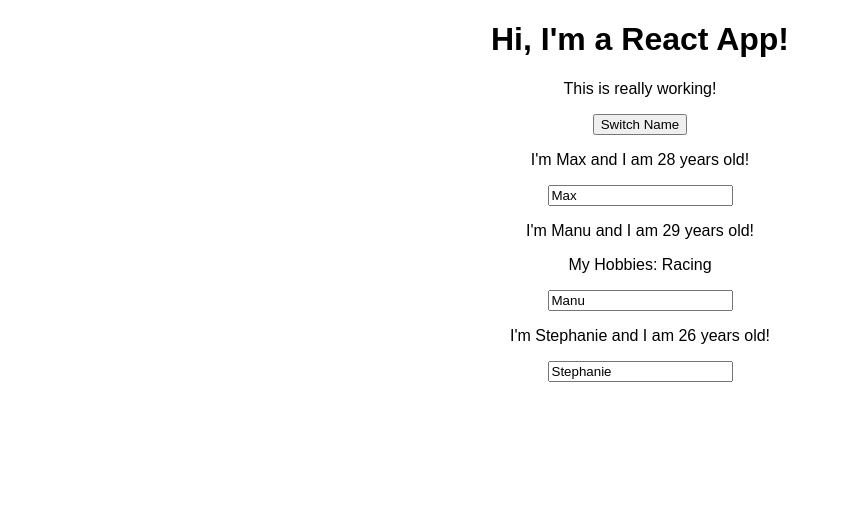
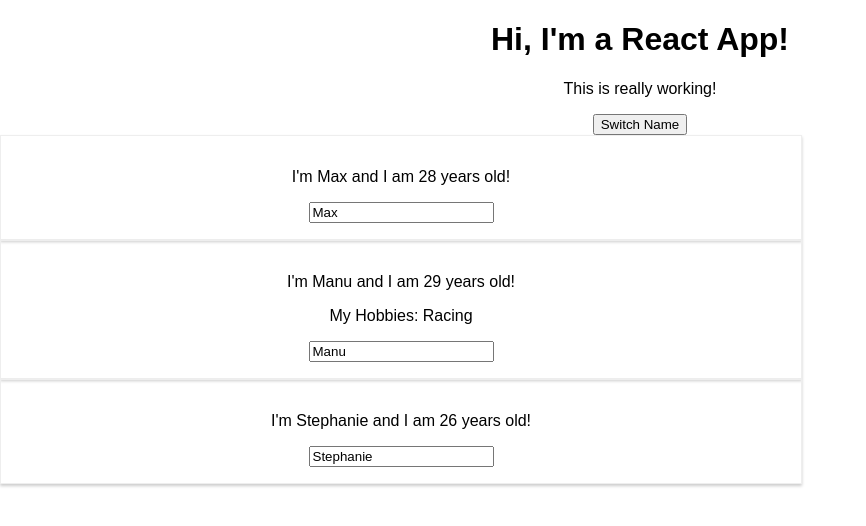
Before and after one commit to abelgoodwin1988/react-complete-guide, a React (Create React App) app: page / in a window 1280 px wide. Shown: the top 526 px of the page, without its empty margins (0-866 px from the left). Built offline with nearby package versions, Linux system fonts and the light colour scheme.

Commit message:
finished styling

```diff
--- a/src/Person/Person.css
+++ b/src/Person/Person.css
@@ -0,0 +1,8 @@
+.Person {
+  width:60%;
+  margin:auth;
+  border: 1px solid #eee;
+  box-shadow: 0 2px 3px #ccc;
+  padding: 16px;
+  text-align:center;
+}
```
